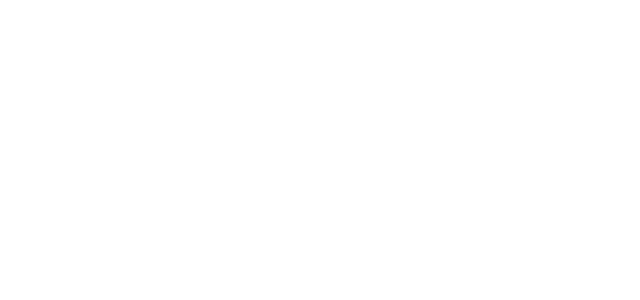
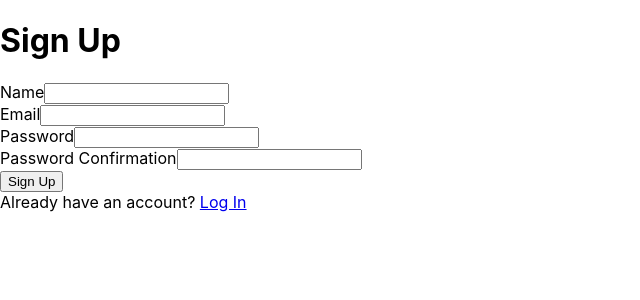
Before and after one commit to nenadpejic/pupin-bites, a React (Create React App) app: page /signup in a window 1280 px wide. Shown: the top 300 px of the page, without its empty margins (0-640 px from the left). Built offline with nearby package versions, Linux system fonts and the light colour scheme.

Commit message:
Ready for push

```diff
--- a/src/App.js
+++ b/src/App.js
@@ -4,14 +4,77 @@ import PrivateRoute from "./components/PrivateRoute"
 import Welcome from "./pages/Welcome"
 import Login from "./pages/Login"
 import Home from "./pages/Home"
+import Signup from "./pages/Signup"
+// context
+import { AuthContextProvider } from "./contexts/AuthContext"
 
 const App = () => {
   const [redirect, setRedirect] = useState(false);
 
+
+
+
+
+
+
+
+
+
+
+
+
+
+
+
+
+
+
+
+
+
+
+
+
+
+
+
+
+
+
+
+
+
+
+
+
+
+
+
+
+
+
+
+
+
+
+
+
+
+
+
+
+
+
+
   return (
+    <AuthContextProvider>
       <Router>
         <Route exact path="/">
           <Welcome />
+        </Route>
+
+        <Route path="/signup">
+          <Signup />
         </Route>
 
         <Route path="/login">
@@ -22,6 +85,7 @@ const App = () => {
           <Home />
         </PrivateRoute>
       </Router>
+    </AuthContextProvider>
   );
 }
 
--- /dev/null
+++ b/src/contexts/AuthContext.js
@@ -0,0 +1,19 @@
+import React, { useState } from "react"
+
+export const AuthContext = React.createContext();
+
+export const AuthContextProvider = ({ children }) => {
+  const [test, setTest] = useState();
+
+  // NOTE: no curlies required
+  const value = {
+    test,
+    setTest
+  }
+
+  return (
+    <AuthContext.Provider value={value}>
+      {children}
+    </AuthContext.Provider>
+  )
+}
--- a/src/pages/Login/index.js
+++ b/src/pages/Login/index.js
@@ -32,22 +32,29 @@ const Login = ({ redirect, setRedirect }) => {
     }
   }
 
+  const handleSubmit = (e) => {
+    console.log(e)
+  }
+
   return (
     redirect
       ? <Redirect to="/home" />
       : (
         <div id="login">
           <h1>Login</h1>
+          <form onSubmit={handleSubmit}>
             <input onChange={handleUser} type="email" placeholder="Enter email" value={email} />
             <input onChange={handleUser} type="password" placeholder="Enter password" value={password} />
-          <button onClick={handleLogin}>
+            {/* <button onClick={handleLogin}> */}
+            <button>
               <Link to="/home">
                 Log In
           </Link>
             </button>
             <div>
-            Neead an account? <Link to="signup">Sign up.</Link>
+              Neead an account? <Link to="/signup">Sign up.</Link>
             </div>
+          </form>
         </div>
       )
   );
--- /dev/null
+++ b/src/pages/Signup/index.js
@@ -0,0 +1,56 @@
+import React, { useState, useRef } from "react"
+import { Link } from "react-router-dom"
+
+const Signup = () => {
+  const nameRef = useRef("");
+  const emailRef = useRef("");
+  const passwordRef = useRef("");
+  const passwordConfirmRef = useRef("");
+  const [error, setError] = useState("");
+
+  const signup = (name, email, password) => {
+    console.log(`Sign up! name: ${name}, email: ${email}, password: ${password}`)
+  }
+
+  const handleSubmit = (e) => {
+    e.preventDefault()
+    // validation
+    const name = nameRef.current.value;
+    const email = emailRef.current.value;
+    const password = passwordRef.current.value;
+    const passwordConfirm = passwordConfirmRef.current.value;
+    if (password !== passwordConfirm) {
+      setError("Passwords do not match");
+    }
+    // signup
+    signup(name, email, password);
+  }
+
+  return (
+    <div id="signup">
+      <h1>Sign Up</h1>
+      <form onSubmit={handleSubmit}>
+        <div id="name">
+          <label>Name</label>
+          <input ref={nameRef} type="text" required />
+        </div>
+        <div id="email">
+          <label>Email</label>
+          <input ref={emailRef} type="email" required />
+        </div>
+        <div id="password">
+          <label>Password</label>
+          <input ref={passwordRef} type="password" required />
+        </div>
+        <div id="password-confirm">
+          <label>Password Confirmation</label>
+          <input ref={passwordConfirmRef} type="password" required />
+        </div>
+        <button type="submit">Sign Up</button>
+      </form>
+      <div>Already have an account? <Link to="/login">Log In</Link></div>
+    </div>
+  );
+}
+
+export default Signup;
--- a/src/pages/Welcome/index.js
+++ b/src/pages/Welcome/index.js
@@ -1,6 +1,14 @@
+import { useContext, useEffect } from "react";
 import { Link } from "react-router-dom"
+import { AuthContext } from "../../contexts/AuthContext";
 
 const Welcome = () => {
+  const data = useContext(AuthContext);
+
+  useEffect(() => {
+    console.log(data)
+  }, [])
+
   return (<div id="welcome">
     <h1>Welcome</h1>
     <button>
@@ -9,7 +17,7 @@ const Welcome = () => {
       </Link>
     </button>
     <button>
-      <Link to="/sign-up">
+      <Link to="/signup">
         Sign Up
       </Link>
     </button>
```
Also changed, not shown: src/contexts/testAuthContext.js (added, +30 -0 lines), src/pages/Signup/style.css (added). Lines whose indentation alone changed are shown as unchanged.
